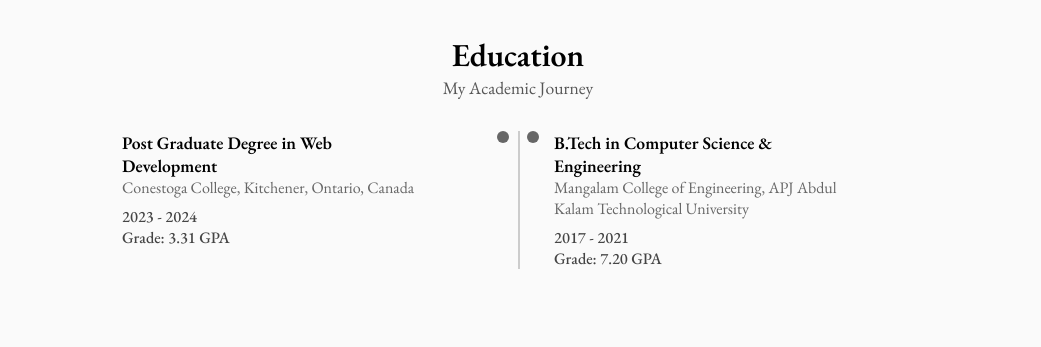
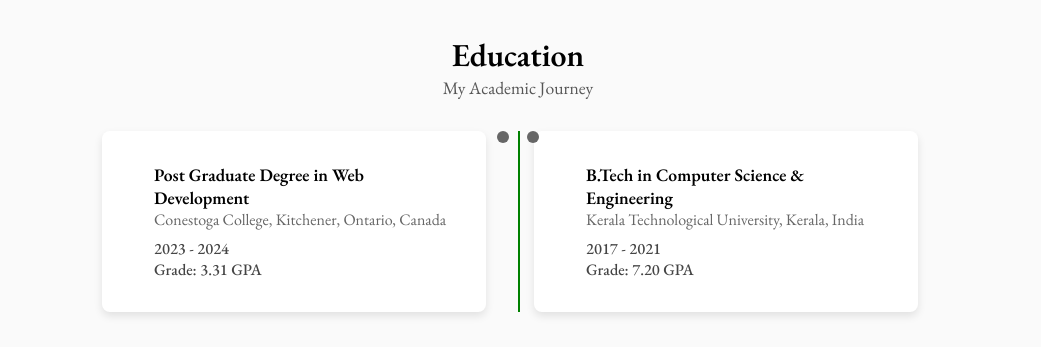
Before and after one commit to varungnathan/varun-gopinath-portfolio, a React (Create React App) app: page / in a window 1280 px wide. Shown: the part 2480-2827 px from the top of the page, without its empty margins (122-1163 px from the left). Built offline with nearby package versions, Linux system fonts and the light colour scheme.

Commit message:
Refactor education component layout and styles for improved visual hierarchy and clarity

```diff
--- a/src/components/education/Education.jsx
+++ b/src/components/education/Education.jsx
@@ -46,7 +46,8 @@ const Education = () => {
 
       <div className="education__timeline">
         <div className="education__item education__item-postgrad" ref={postgradRef}>
-          <div className="education__circle right"></div>
+          <div className="education__container">
+            <div className="education__circle education__circle-postgrad right"></div>
             <div className="education__details">
               <h3 className="education__degree">Post Graduate Degree in Web Development</h3>
               <p className="education__institution">Conestoga College, Kitchener, Ontario, Canada</p>
@@ -54,16 +55,19 @@ const Education = () => {
               <p className="education__gpa">Grade: 3.31 GPA</p>
             </div>
           </div>
+        </div>
 
         <div className="education__bar"></div>
 
         <div className="education__item education__item-undergrad" ref={undergradRef}>
-          <div className="education__circle left"></div>
+          <div className="education__container">
+            <div className="education__circle education__circle-undergrad left"></div>
             <div className="education__details">
               <h3 className="education__degree">B.Tech in Computer Science & Engineering</h3>
-            <p className="education__institution">Mangalam College of Engineering, APJ Abdul Kalam Technological University</p>
+              <p className="education__institution">Kerala Technological University, Kerala, India</p>
               <p className="education__date">2017 - 2021</p>
               <p className="education__gpa">Grade: 7.20 GPA</p>
+            </div>
           </div>
         </div>
       </div>
--- a/src/components/education/education.css
+++ b/src/components/education/education.css
@@ -32,7 +32,7 @@
   bottom: 0;
   left: 50%;
   width: 2px;
-  background-color: #ccc;
+  background-color: green; /* Changed to green */
 }
 
 @keyframes wipeInLeft {
@@ -103,10 +103,20 @@
 
 .education__circle.right {
   right: -7px;
+  background-color: #33A8F1; /* New color for right circle */
 }
 
 .education__circle.left {
   left: -7px;
+  background-color: #66BDF4; /* New color for left circle */
+}
+
+.education__circle-postgrad {
+  background-color: red;
+}
+
+.education__circle-undergrad {
+  background-color: blue;
 }
 
 .education__item-postgrad .education__circle {
@@ -147,6 +157,13 @@
   color: #444;
 }
 
+.education__container {
+  background-color: white;
+  padding: 2rem;
+  border-radius: 8px;
+  box-shadow: 0 4px 8px rgba(0, 0, 0, 0.1);
+}
+
 @media (max-width: 768px) {
   .education__timeline {
     flex-direction: column;
```
Lines whose indentation alone changed are shown as unchanged.
